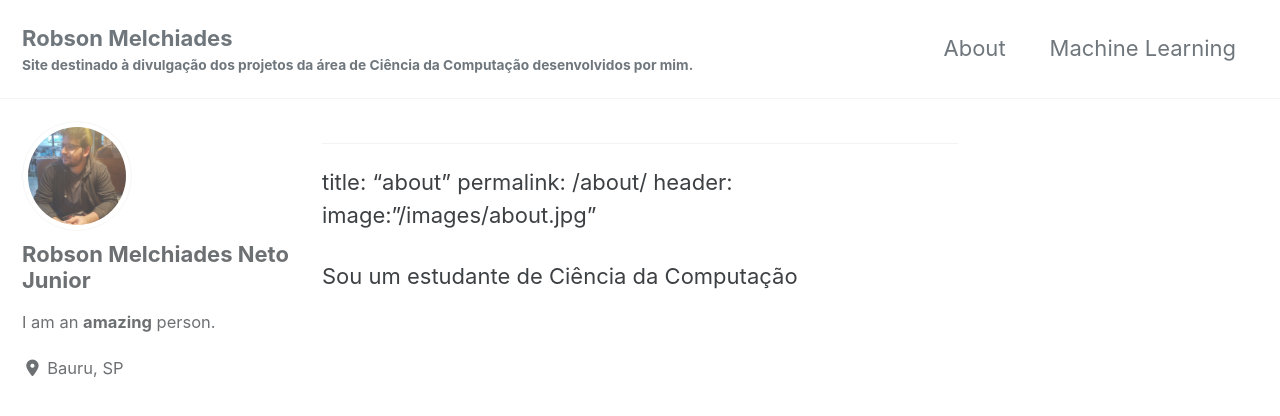
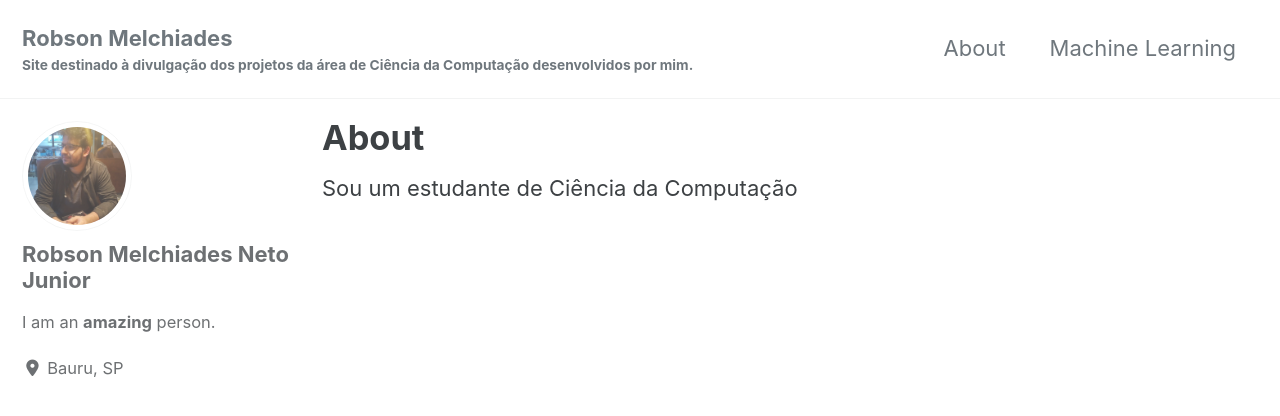
Before and after one commit to Robmelchiades/robmelchiades.github.io, a Jekyll site: the page built from _pages/about.md, in a window 1280 px wide and 900 px high. Shown: the top 416 px of the window. Built offline with Jekyll 4.4.1, drawn with Linux system fonts in a browser that asks for light colours; cached includes are drawn as plain includes; nearby versions of some CDN libraries.

Commit message:
corrigindo pagina about

```diff
--- a/_pages/about.md
+++ b/_pages/about.md
@@ -1,8 +1,9 @@
 ---
 
-title: "about"
+title: "About"
 permalink: /about/
 header:
     image:"/images/about.jpg"
+---
 
 Sou um estudante de Ciência da Computação
```
